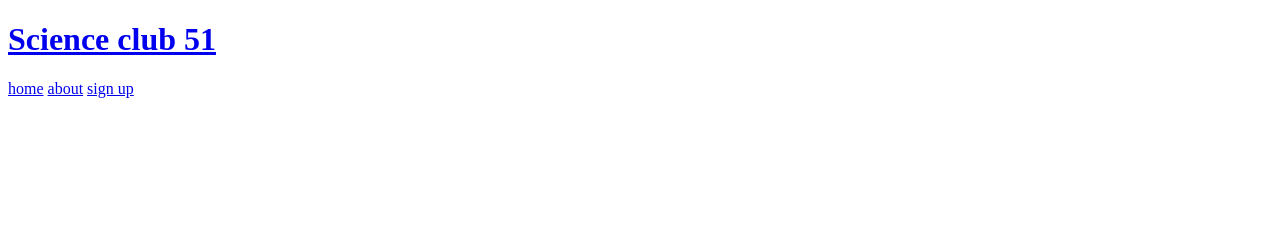
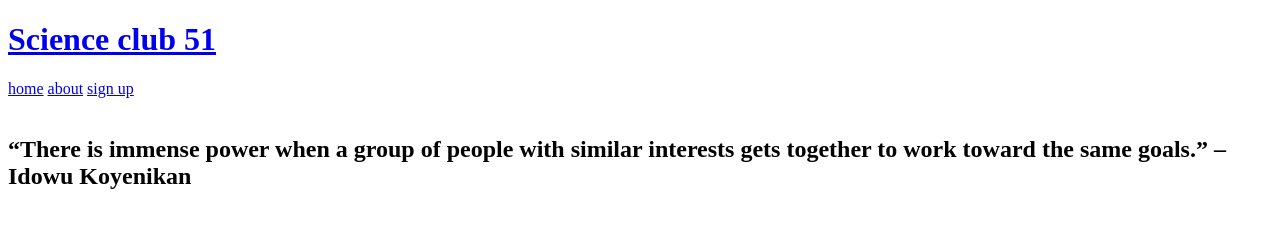
Before and after one commit to Nezzo23/science-club, a plain HTML site: page index.html in a window 1280 px wide. Drawn offline with Linux system fonts and the light colour scheme.

Commit message:
Add br and second second section

```diff
--- a/index.html
+++ b/index.html
@@ -18,10 +18,17 @@
             </nav>
         </a>
     </header>
+    <br>
     <section>
         <div id="top-wallpaper">
             <a href=""></a>
         </div>
     </section>
+    <section>
+        <div id="quote">
+            <h2>“There is immense power when a group of people with similar interests gets together to work toward the same goals.” –
+            Idowu Koyenikan</h2>
+        </div>
+    </section>
 </body>
 </html>
```
